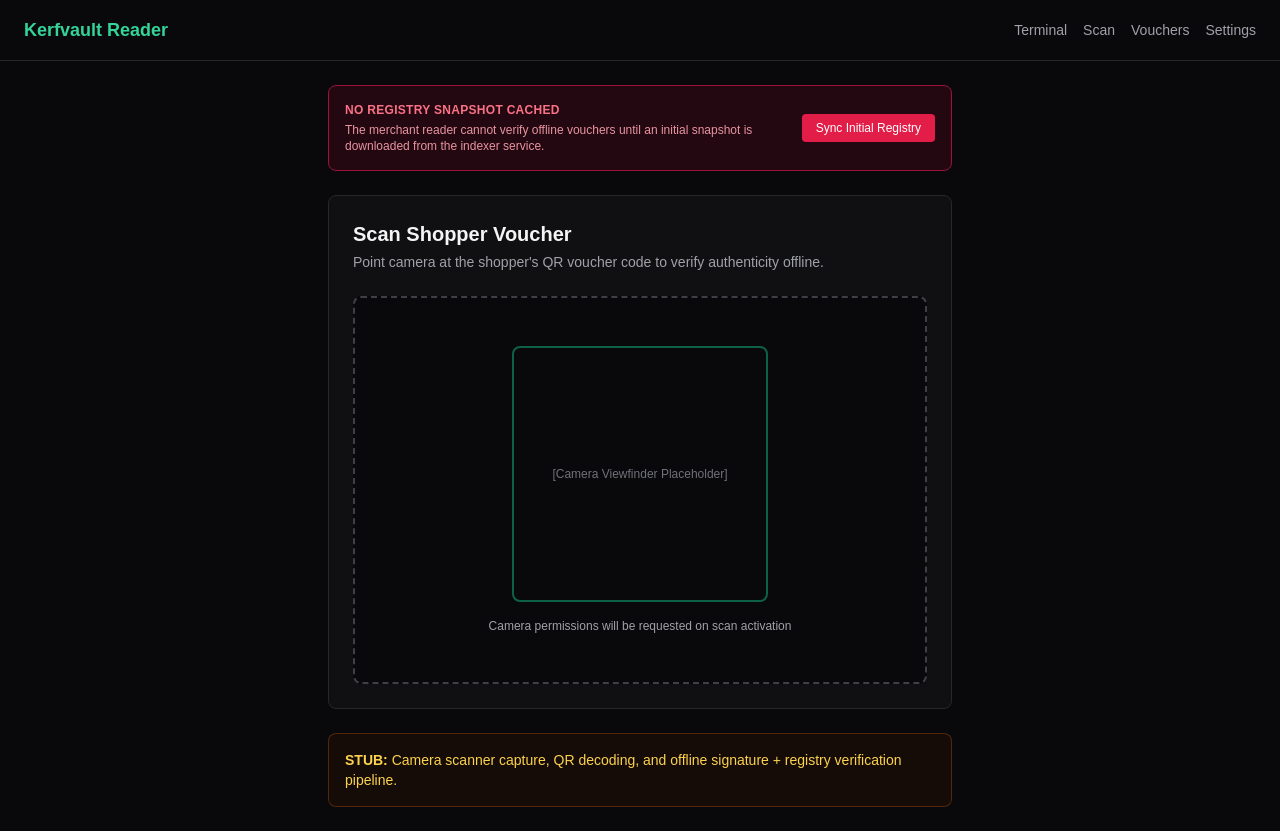
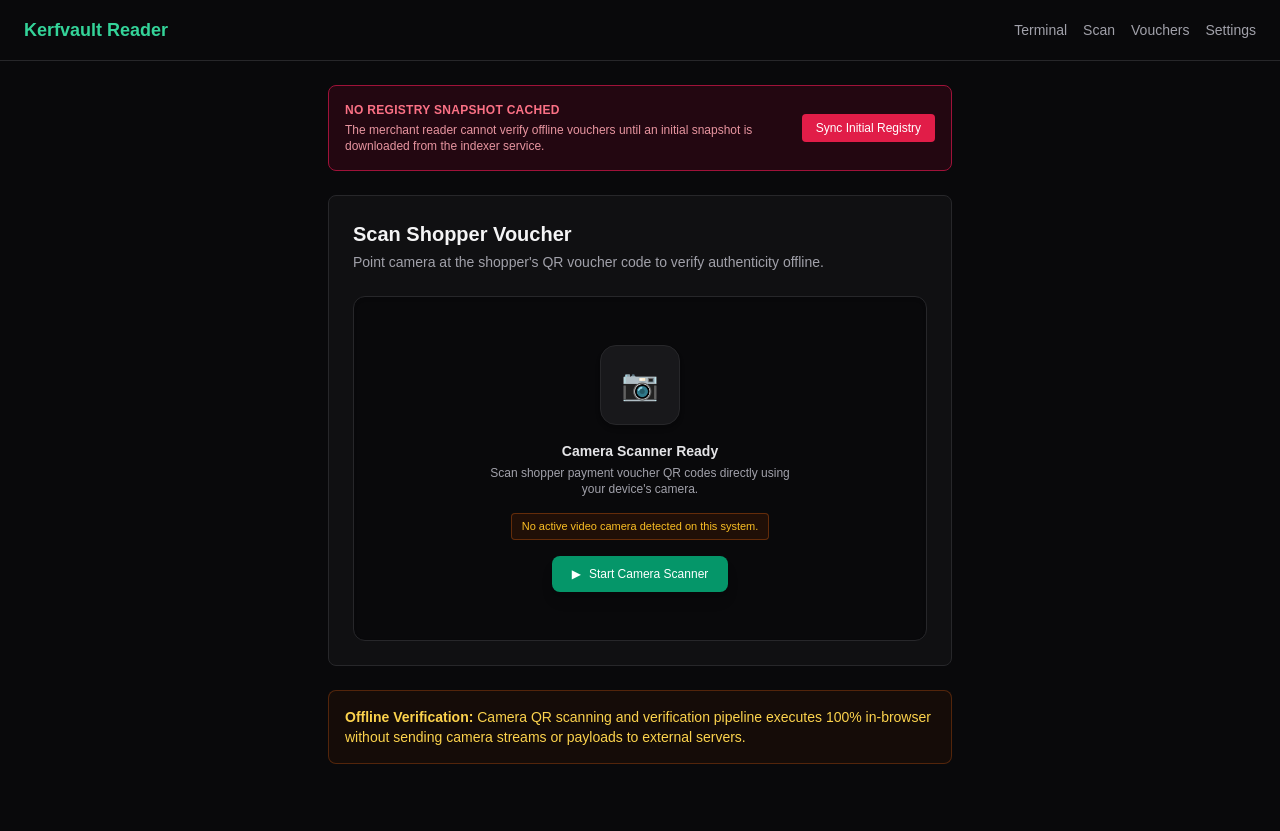
Before and after one commit to Nosignal-Labs/kerfvault, a Next.js app in the folder apps/reader/: page /scan in a window 1280 px wide. After the commit the page ends 800 px from the top, so only its background shows below. Built offline with nearby package versions, Linux system fonts and the light colour scheme; no server answers.

Commit message:
Scan voucher QR codes with the camera

```diff
--- a/apps/reader/package.json
+++ b/apps/reader/package.json
@@ -15,6 +15,7 @@
     "@kerfvault/sdk": "workspace:*",
     "@kerfvault/web-wallet": "workspace:*",
     "@stellar/stellar-sdk": "^17.4.0",
+    "html5-qrcode": "^2.3.8",
     "next": "15.2.0",
     "qrcode.react": "^4.2.0",
     "react": "^19.0.0",
--- a/apps/reader/src/app/scan/page.tsx
+++ b/apps/reader/src/app/scan/page.tsx
@@ -5,10 +5,12 @@ import { getLatestRegistrySnapshot } from "../../lib/storage";
 import { StaleRegistryBanner } from "../../components/StaleRegistryBanner";
 import { fetchRegistrySnapshot } from "../../lib/registryClient";
 import { saveRegistrySnapshot } from "../../lib/storage";
+import { CameraQRScanner } from "../../components/CameraQRScanner";
 
 export default function ScanPage() {
   const [lastSyncedAt, setLastSyncedAt] = useState<number | null>(null);
   const [isSyncing, setIsSyncing] = useState(false);
+  const [scannedPayload, setScannedPayload] = useState<string | null>(null);
 
   useEffect(() => {
     getLatestRegistrySnapshot()
@@ -33,6 +35,14 @@ export default function ScanPage() {
     }
   };
 
+  const handleScanSuccess = (payload: string) => {
+    setScannedPayload(payload.trim());
+  };
+
+  const handleResetScan = () => {
+    setScannedPayload(null);
+  };
+
   return (
     <div className="space-y-6">
       <StaleRegistryBanner
@@ -43,24 +53,48 @@ export default function ScanPage() {
 
       <div className="border border-zinc-800 rounded-lg p-6 bg-zinc-900/50">
         <h1 className="text-xl font-bold text-zinc-100">Scan Shopper Voucher</h1>
-        <p className="text-zinc-400 mt-1 text-sm">
+        <p className="text-zinc-400 mt-1 text-sm mb-6">
           Point camera at the shopper&apos;s QR voucher code to verify authenticity offline.
         </p>
 
-        <div className="mt-6 flex flex-col items-center justify-center p-12 border-2 border-dashed border-zinc-700 rounded-lg bg-zinc-950">
-          <div className="w-64 h-64 border-2 border-emerald-500/50 rounded-lg flex items-center justify-center text-zinc-500 text-xs text-center p-4">
-            [Camera Viewfinder Placeholder]
+        {scannedPayload ? (
+          <div className="space-y-4">
+            <div className="p-4 bg-emerald-950/30 border border-emerald-800/60 rounded-xl space-y-3">
+              <div className="flex items-center justify-between">
+                <span className="text-xs font-semibold text-emerald-400 uppercase tracking-wider">
+                  ✓ Voucher QR Captured
+                </span>
+                <span className="text-[10px] font-mono font-medium px-2 py-0.5 rounded bg-emerald-500/20 text-emerald-300 border border-emerald-500/30">
+                  {scannedPayload.length} BYTES
+                </span>
+              </div>
+
+              <div className="space-y-1">
+                <span className="text-[10px] text-zinc-400 font-mono block">RAW WIRE PAYLOAD</span>
+                <div className="p-3 bg-zinc-950 border border-zinc-800 rounded font-mono text-xs text-zinc-300 break-all select-all">
+                  {scannedPayload}
+                </div>
+              </div>
+            </div>
+
+            <div className="flex gap-3">
+              <button
+                type="button"
+                onClick={handleResetScan}
+                className="w-full py-2.5 px-4 bg-zinc-800 hover:bg-zinc-700 text-white rounded-lg text-xs font-medium transition"
+              >
+                Scan Another Voucher
+              </button>
+            </div>
           </div>
-          <span className="text-xs text-zinc-400 mt-4">
-            Camera permissions will be requested on scan activation
-          </span>
-        </div>
+        ) : (
+          <CameraQRScanner onScan={handleScanSuccess} />
+        )}
       </div>
 
       <div className="border border-amber-800/50 bg-amber-950/20 rounded-lg p-4 text-sm text-amber-300">
-        <span className="font-semibold">STUB: </span>
-        {/* TODO: Integrate BarcodeDetector or html5-qrcode camera capture, decode wire string, and invoke verifyVoucher from @kerfvault/sdk */}
-        Camera scanner capture, QR decoding, and offline signature + registry verification pipeline.
+        <span className="font-semibold">Offline Verification: </span>
+        Camera QR scanning and verification pipeline executes 100% in-browser without sending camera streams or payloads to external servers.
       </div>
     </div>
   );
--- /dev/null
+++ b/apps/reader/src/components/CameraQRScanner.tsx
@@ -0,0 +1,183 @@
+"use client";
+
+import React, { useEffect, useRef, useState, useCallback } from "react";
+import { Html5Qrcode, Html5QrcodeSupportedFormats } from "html5-qrcode";
+
+interface CameraQRScannerProps {
+  onScan: (decodedText: string) => void;
+  fps?: number;
+  qrbox?: number;
+}
+
+export function CameraQRScanner({
+  onScan,
+  fps = 10,
+  qrbox = 250,
+}: CameraQRScannerProps) {
+  const [isScanning, setIsScanning] = useState(false);
+  const [cameraError, setCameraError] = useState<string | null>(null);
+  const [hasCamera, setHasCamera] = useState<boolean | null>(null);
+  const html5QrCodeRef = useRef<Html5Qrcode | null>(null);
+  const scannerContainerId = "kerfvault-camera-viewfinder";
+
+  // Check if camera devices exist on mount
+  useEffect(() => {
+    if (typeof window !== "undefined" && navigator.mediaDevices?.enumerateDevices) {
+      navigator.mediaDevices
+        .enumerateDevices()
+        .then((devices) => {
+          const videoDevices = devices.filter((d) => d.kind === "videoinput");
+          setHasCamera(videoDevices.length > 0);
+        })
+        .catch(() => {
+          setHasCamera(false);
+        });
+    }
+  }, []);
+
+  const stopScanner = useCallback(async () => {
+    if (html5QrCodeRef.current) {
+      try {
+        if (html5QrCodeRef.current.isScanning) {
+          await html5QrCodeRef.current.stop();
+        }
+        await html5QrCodeRef.current.clear();
+      } catch (err) {
+        console.warn("[Scanner] Stop cleanup warning:", err);
+      } finally {
+        html5QrCodeRef.current = null;
+        setIsScanning(false);
+      }
+    }
+  }, []);
+
+  const startScanner = useCallback(async () => {
+    setCameraError(null);
+    try {
+      if (html5QrCodeRef.current?.isScanning) {
+        await stopScanner();
+      }
+
+      const scanner = new Html5Qrcode(scannerContainerId, {
+        formatsToSupport: [Html5QrcodeSupportedFormats.QR_CODE],
+        verbose: false,
+      });
+      html5QrCodeRef.current = scanner;
+
+      await scanner.start(
+        { facingMode: "environment" },
+        {
+          fps,
+          qrbox: { width: qrbox, height: qrbox },
+          aspectRatio: 1.0,
+        },
+        (decodedText) => {
+          // Success callback
+          stopScanner();
+          onScan(decodedText);
+        },
+        () => {
+          // Periodic frame error callback (normal while waiting for QR in frame)
+        }
+      );
+
+      setIsScanning(true);
+    } catch (err: unknown) {
+      const msg = err instanceof Error ? err.message : "Failed to access camera.";
+      setCameraError(
+        msg.includes("Permission") || msg.includes("NotAllowedError")
+          ? "Camera permission was denied. Please allow camera access in browser settings to scan QR codes."
+          : `Camera initialization error: ${msg}`
+      );
+      setIsScanning(false);
+    }
+  }, [fps, qrbox, onScan, stopScanner]);
+
+  // Clean up on component unmount
+  useEffect(() => {
+    return () => {
+      if (html5QrCodeRef.current) {
+        try {
+          if (html5QrCodeRef.current.isScanning) {
+            html5QrCodeRef.current.stop().catch(() => {});
+          }
+          html5QrCodeRef.current.clear();
+        } catch {
+          // ignore cleanup errors during unmount
+        }
+      }
+    };
+  }, []);
+
+  return (
+    <div className="space-y-4">
+      {/* Viewfinder Canvas Area */}
+      <div className="relative overflow-hidden rounded-xl bg-zinc-950 border border-zinc-800 shadow-inner min-h-[300px] flex flex-col items-center justify-center p-4">
+        <div
+          id={scannerContainerId}
+          className={`w-full max-w-sm rounded-lg overflow-hidden ${
+            isScanning ? "block" : "hidden"
+          }`}
+        />
+
+        {!isScanning && (
+          <div className="flex flex-col items-center justify-center text-center p-8 space-y-4">
+            <div className="w-20 h-20 rounded-2xl bg-zinc-900 border border-zinc-800 flex items-center justify-center text-3xl text-emerald-400 shadow-md">
+              📷
+            </div>
+            <div className="space-y-1">
+              <h3 className="text-sm font-semibold text-zinc-200">
+                Camera Scanner Ready
+              </h3>
+              <p className="text-xs text-zinc-400 max-w-xs">
+                Scan shopper payment voucher QR codes directly using your device&apos;s camera.
+              </p>
+            </div>
+
+            {hasCamera === false && (
+              <span className="text-[11px] text-amber-400 bg-amber-950/40 px-2.5 py-1 rounded border border-amber-800/60">
+                No active video camera detected on this system.
+              </span>
+            )}
+
+            <button
+              type="button"
+              onClick={startScanner}
+              className="px-5 py-2.5 bg-emerald-600 hover:bg-emerald-500 text-white rounded-lg font-medium text-xs transition shadow-lg flex items-center gap-2"
+            >
+              <span>▶</span> Start Camera Scanner
+            </button>
+          </div>
+        )}
+
+        {isScanning && (
+          <div className="mt-4 flex items-center justify-between w-full max-w-sm px-2">
+            <span className="text-xs text-emerald-400 flex items-center gap-1.5 font-medium">
+              <span className="w-2 h-2 rounded-full bg-emerald-400 animate-pulse" />
+              Scanning for QR code...
+            </span>
+            <button
+              type="button"
+              onClick={stopScanner}
+              className="px-3 py-1 bg-zinc-800 hover:bg-zinc-700 text-zinc-300 rounded text-xs font-medium transition"
+            >
+              Stop Camera
+            </button>
+          </div>
+        )}
+      </div>
+
+      {cameraError && (
+        <div className="p-3 bg-rose-950/40 border border-rose-800 rounded-lg text-xs text-rose-300 flex items-start justify-between gap-3">
+          <p>{cameraError}</p>
+          <button
+            onClick={() => setCameraError(null)}
+            className="text-rose-400 hover:text-rose-200 text-xs font-medium"
+          >
+            Dismiss
+          </button>
+        </div>
+      )}
+    </div>
+  );
+}
```
Also changed, not shown: 2 other files (tests, documents, lock files or other folders).
